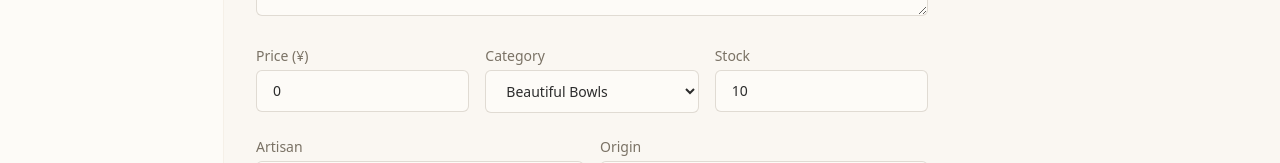
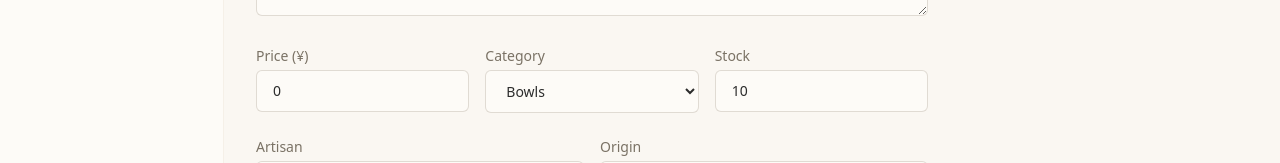
Before and after one commit to dudelsack-dev/wabi, a Next.js app: page /admin/products/new in a window 1280 px wide. Shown: the part 451-614 px from the top of the page. Built offline with nearby package versions, Linux system fonts and the light colour scheme; no server answers.

Commit message:
Simplify shop category labels
https://claude.ai/code/session_01MyG8v1VmS3HEgdsCMgGV67

```diff
--- a/src/components/admin/ProductForm.tsx
+++ b/src/components/admin/ProductForm.tsx
@@ -164,10 +164,10 @@ export default function ProductForm({
             onChange={(e) => updateField("category", e.target.value)}
             className="w-full px-4 py-2.5 text-sm bg-warm-white border border-stone-light/50 focus:outline-none focus:border-stone transition-colors rounded-md"
           >
-            <option value="bowls">Beautiful Bowls</option>
-            <option value="chopsticks">Artisanal Chopsticks</option>
-            <option value="cups">Hand Crafted Cups</option>
-            <option value="knives">Japanese Knives</option>
+            <option value="bowls">Bowls</option>
+            <option value="cups">Cups</option>
+            <option value="chopsticks">Chopsticks</option>
+            <option value="knives">Knives</option>
           </select>
         </div>
         <div>
--- a/src/components/product/CategoryFilter.tsx
+++ b/src/components/product/CategoryFilter.tsx
@@ -12,10 +12,10 @@ export default function CategoryFilter({
   onChange: (cat: Category) => void;
 }) {
   const categories: { value: Category; label: string }[] = [
-    { value: "bowls", label: "Beautiful Bowls" },
-    { value: "chopsticks", label: "Artisanal Chopsticks" },
-    { value: "cups", label: "Hand Crafted Cups" },
-    { value: "knives", label: "Japanese Knives" },
+    { value: "bowls", label: "Bowls" },
+    { value: "cups", label: "Cups" },
+    { value: "chopsticks", label: "Chopsticks" },
+    { value: "knives", label: "Knives" },
     { value: "all", label: "Browse All" },
   ];
 
```
